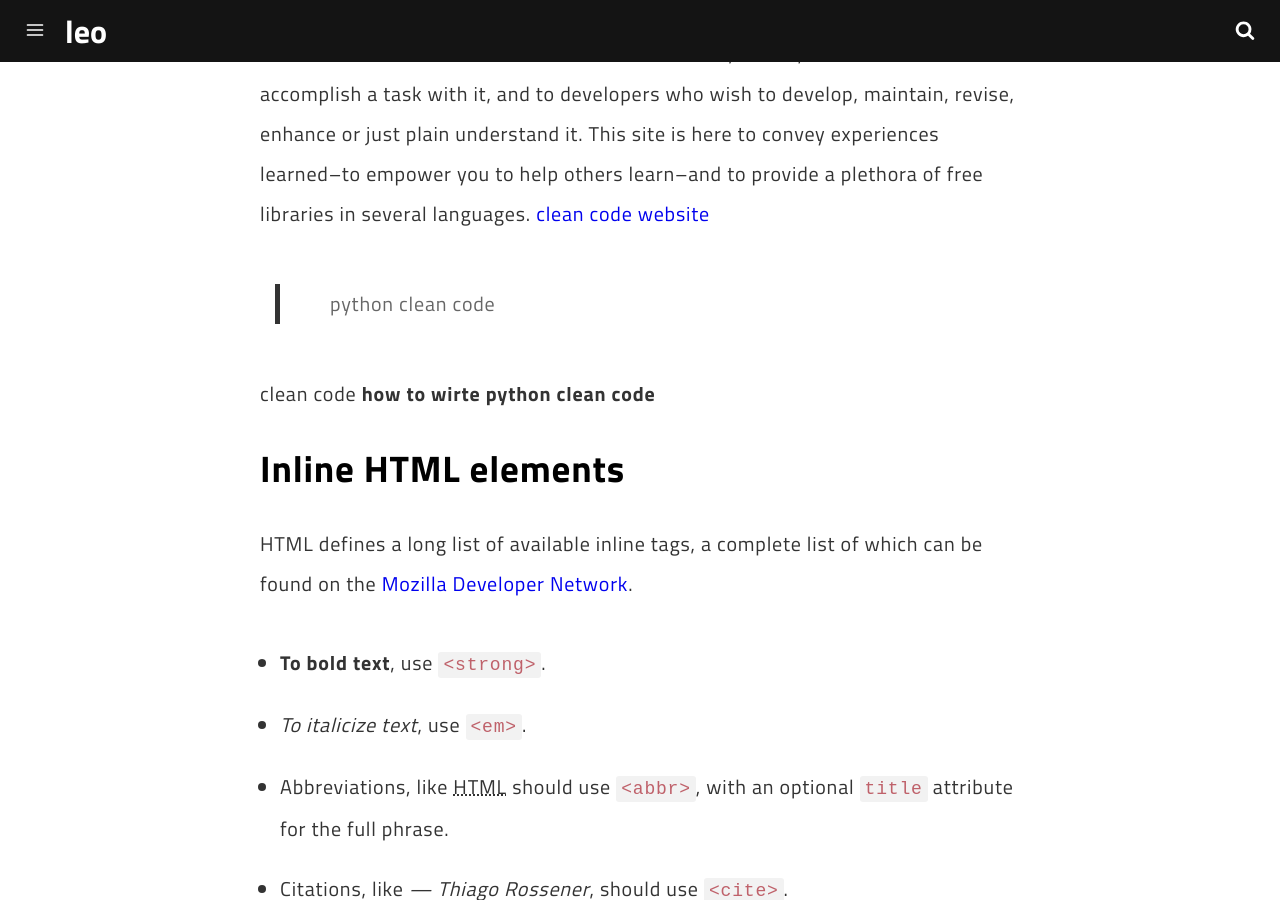
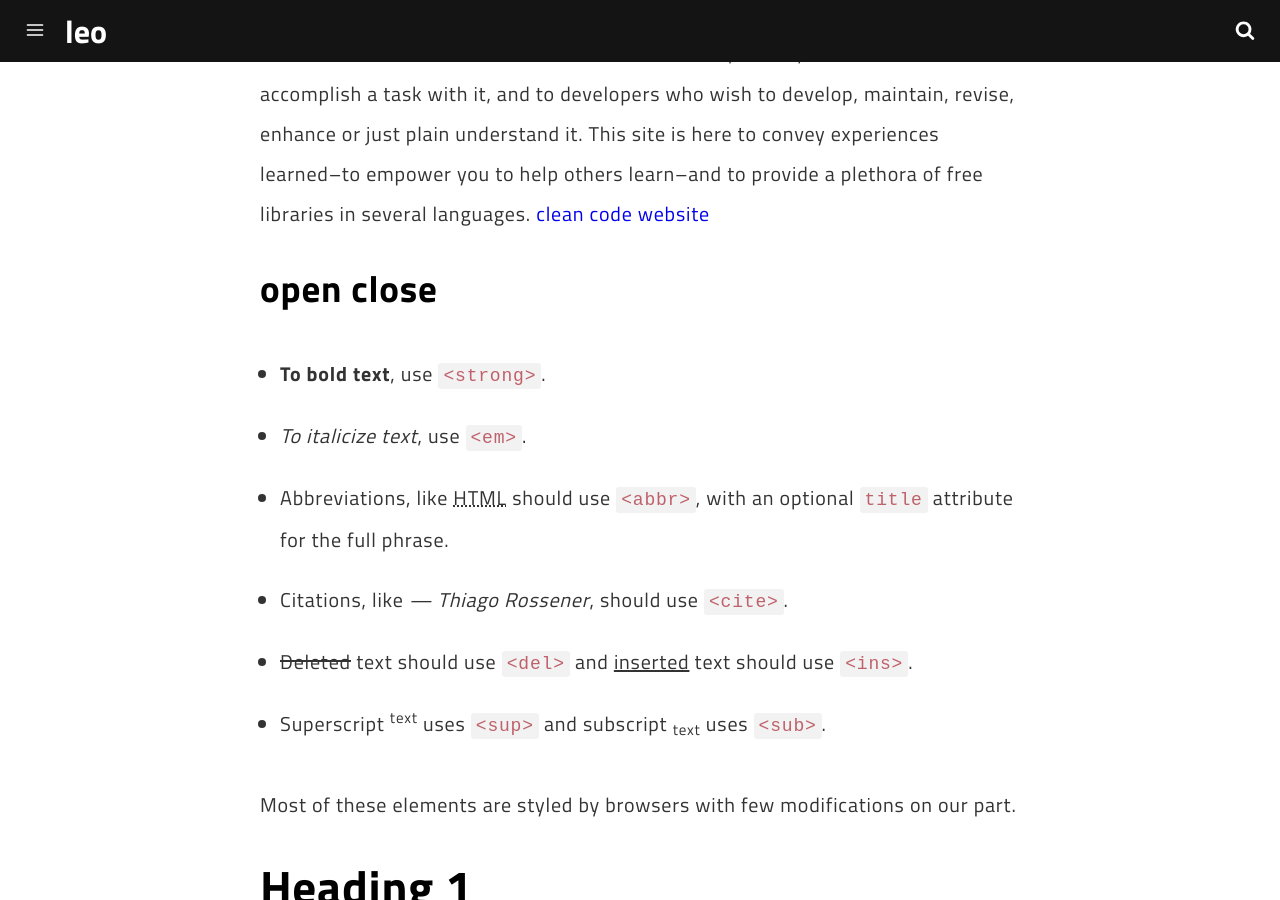
Before and after one commit to wangliyao518/blog, a Jekyll site: the page built from _posts/2018-02-04-clean-code.md, in a window 1280 px wide and 900 px high, scrolled down 611 px. Built offline with Jekyll 4.4.1, drawn with Linux system fonts in a browser that asks for light colours; comment, search, counter and statistics services are not loaded; some of the changed text lies outside the part shown.

Commit message:
update introduction
update introduction

```diff
--- a/_posts/2018-02-04-clean-code.md
+++ b/_posts/2018-02-04-clean-code.md
@@ -16,13 +16,10 @@
 Clean code is well-designed, well-written software. Clean code communicates well to the external customer and the internal customer; that is, to users who wish to accomplish a task with it, and to developers who wish to develop, maintain, revise, enhance or just plain understand it. This site is here to convey experiences learned--to empower you to help others learn--and to provide a plethora of free libraries in several languages. [clean code website](http://cleancode.sourceforge.net/)
 
 
-> python clean code
 
-clean code **how to wirte python clean code**
+## open close
 
-## Inline HTML elements
 
-HTML defines a long list of available inline tags, a complete list of which can be found on the [Mozilla Developer Network](https://developer.mozilla.org/en-US/docs/Web/HTML/Element).
 
 - **To bold text**, use `<strong>`.
 - *To italicize text*, use `<em>`.
@@ -86,43 +83,7 @@
 ![placeholder](https://placehold.it/400x200 "Medium example image")
 ![placeholder](https://placehold.it/200x200 "Small example image")
 
-## Tables
 
-Aenean lacinia bibendum nulla sed consectetur. Lorem ipsum dolor sit amet, consectetur adipiscing elit.
-
-<table>
-  <thead>
-    <tr>
-      <th>Name</th>
-      <th>Upvotes</th>
-      <th>Downvotes</th>
-    </tr>
-  </thead>
-  <tfoot>
-    <tr>
-      <td>Totals</td>
-      <td>21</td>
-      <td>23</td>
-    </tr>
-  </tfoot>
-  <tbody>
-    <tr>
-      <td>Alice</td>
-      <td>10</td>
-      <td>11</td>
-    </tr>
-    <tr>
-      <td>Bob</td>
-      <td>4</td>
-      <td>3</td>
-    </tr>
-    <tr>
-      <td>Charlie</td>
-      <td>7</td>
-      <td>9</td>
-    </tr>
-  </tbody>
-</table>
 
 Nullam id dolor id nibh ultricies vehicula ut id elit. Sed posuere consectetur est at lobortis. Nullam quis risus eget urna mollis ornare vel eu leo.
 
```
